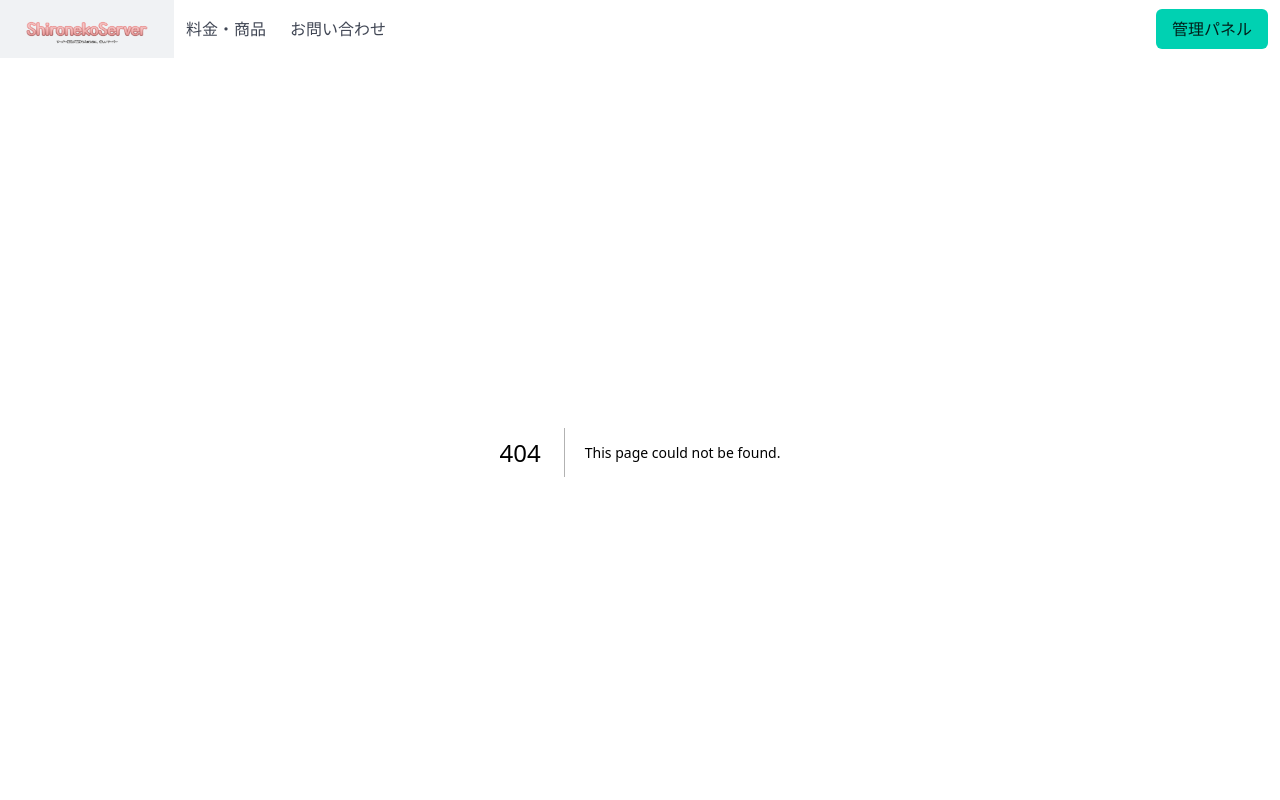
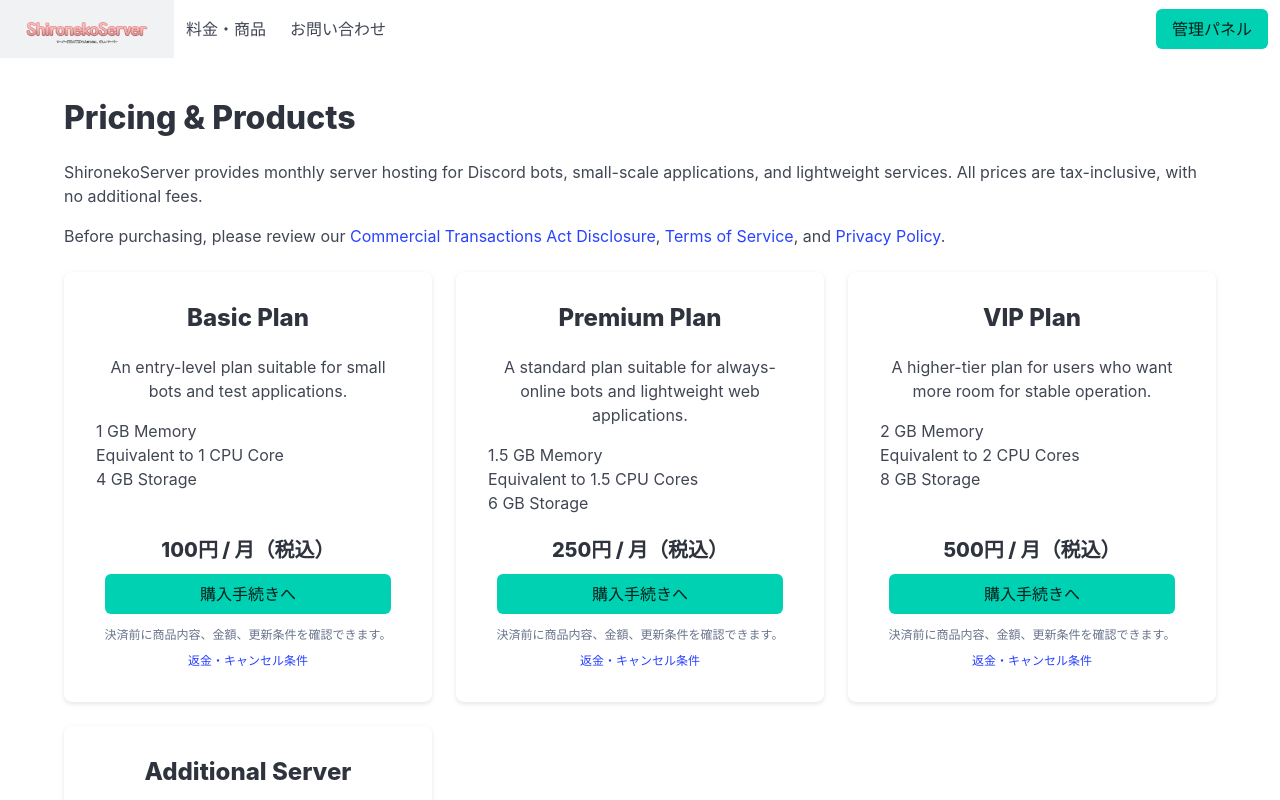
Before and after one commit to ShironekoServer/new_shironeko_web, a Next.js app: page /en/shop in a window 1280 px wide. Before the commit this address had no page. Shown: the top 800 px of the page. Built offline with nearby package versions, Linux system fonts and the light colour scheme.

Commit message:
page.tsx を作成

```diff
--- /dev/null
+++ b/app/en/shop/page.tsx
@@ -0,0 +1,21 @@
+import type { Metadata } from "next";
+import Shop from "./shop";
+
+export const metadata: Metadata = {
+  title: "Pricing & Products",
+  description:
+    "Explore ShironekoServer hosting plans, pricing, included resources, and service renewal conditions.",
+  openGraph: {
+    type: "website",
+    url: "https://www.shironekoserver.com/shop",
+    title: "Pricing & Products",
+    description:
+      "Explore ShironekoServer hosting plans, pricing, included resources, and service renewal conditions.",
+    siteName: "ShironekoServer",
+    images: [{ url: "/logo.png" }],
+  },
+};
+
+export default function ShopPage() {
+  return <Shop />;
+}
```
